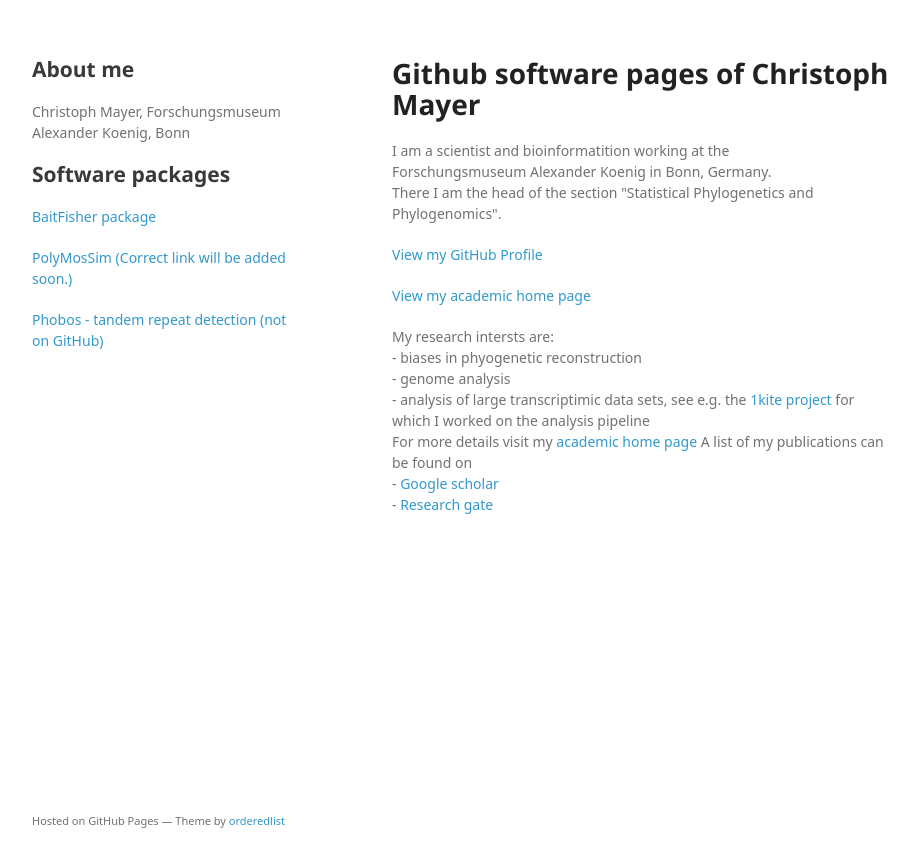
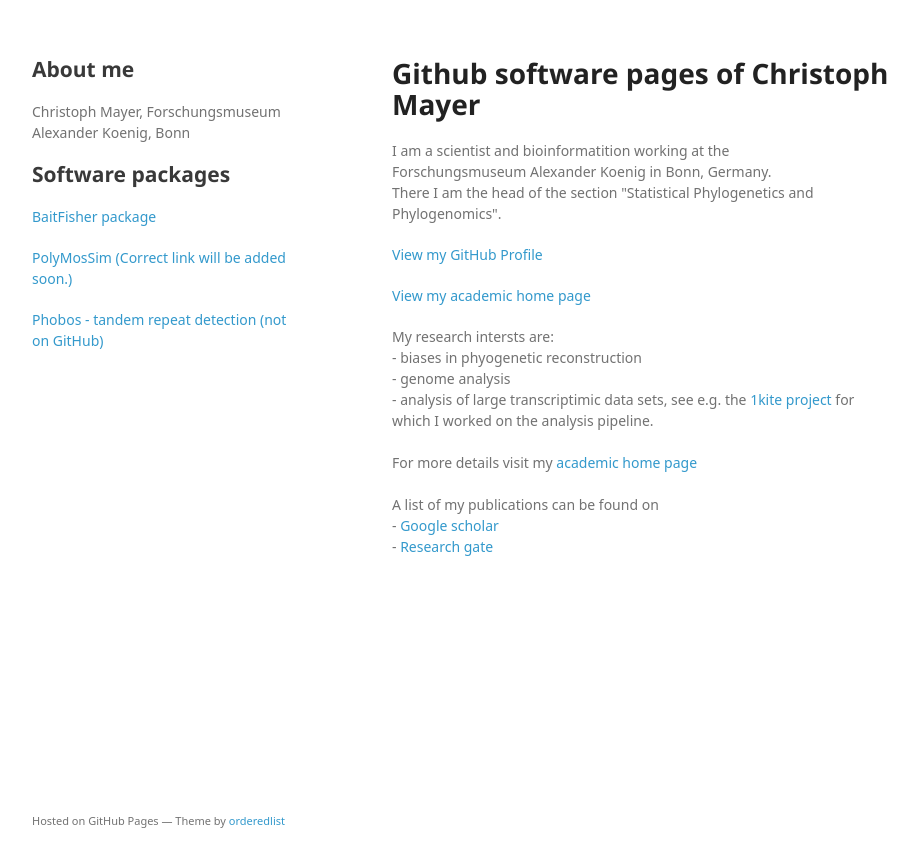
Before and after one commit to cmayer/cmayer.github.io, a Jekyll site: the page index.html, which Jekyll copies as it is, in a window 1280 px wide. Shown: the top 867 px of the page, without its empty margins (178-1096 px from the left). Built offline with Jekyll 4.4.1, drawn with Linux system fonts in a browser that asks for light colours; some web fonts are replaced.

```diff
--- a/index.html
+++ b/index.html
@@ -38,10 +38,10 @@ There I am the head of the section  "Statistical Phylogenetics and Phylogenomics
 <p>My research intersts are:<br>
 - biases in phyogenetic reconstruction<br>
 - genome analysis<br>
-- analysis of large transcriptimic data sets, see e.g. the <a href="http://www.1kite.org">1kite project</a> for which I worked on the analysis pipeline<br>
-
+- analysis of large transcriptimic data sets, see e.g. the <a href="http://www.1kite.org">1kite project</a> for which I worked on the analysis pipeline.<br>
+<br>
 For more details visit my <a href="https://www.zfmk.de/de/zfmk/christoph-mayer">academic home page</a>
-
+<br><br>
 A list of my publications can be found on<br>
 - <a href="https://scholar.google.com/citations?user=PNSjueAAAAAJ&hl=en">Google scholar</a><br>
 - <a href="https://www.researchgate.net/profile/Christoph_Mayer">Research gate</a><br>
```
